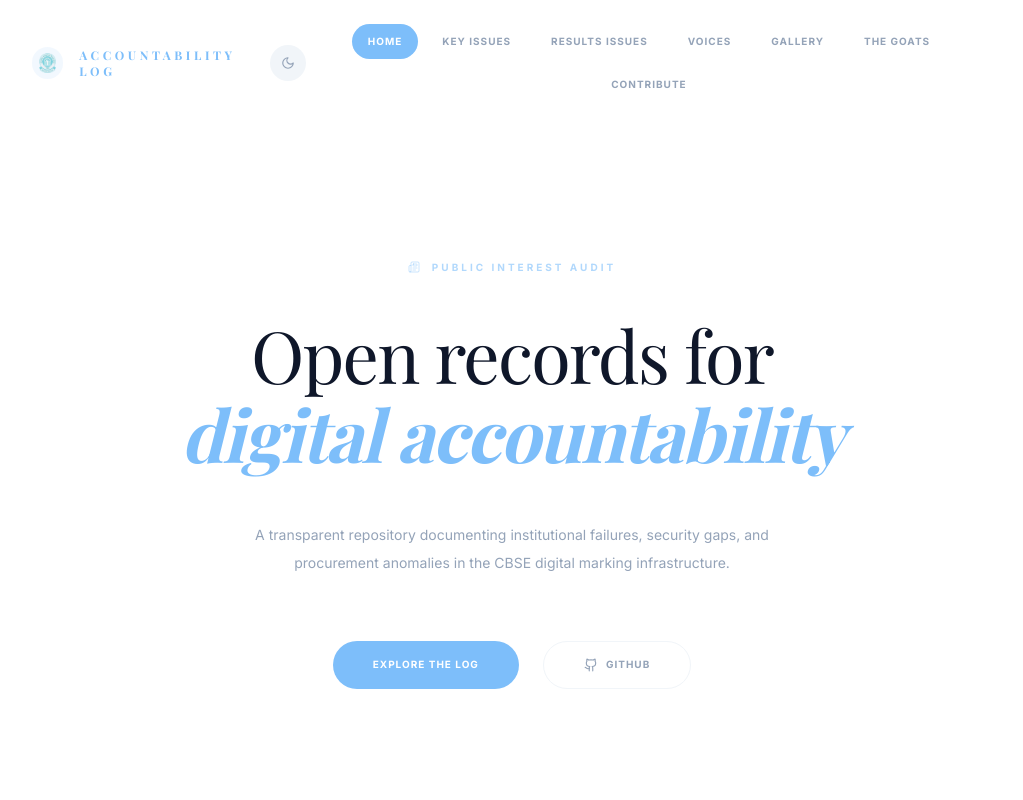
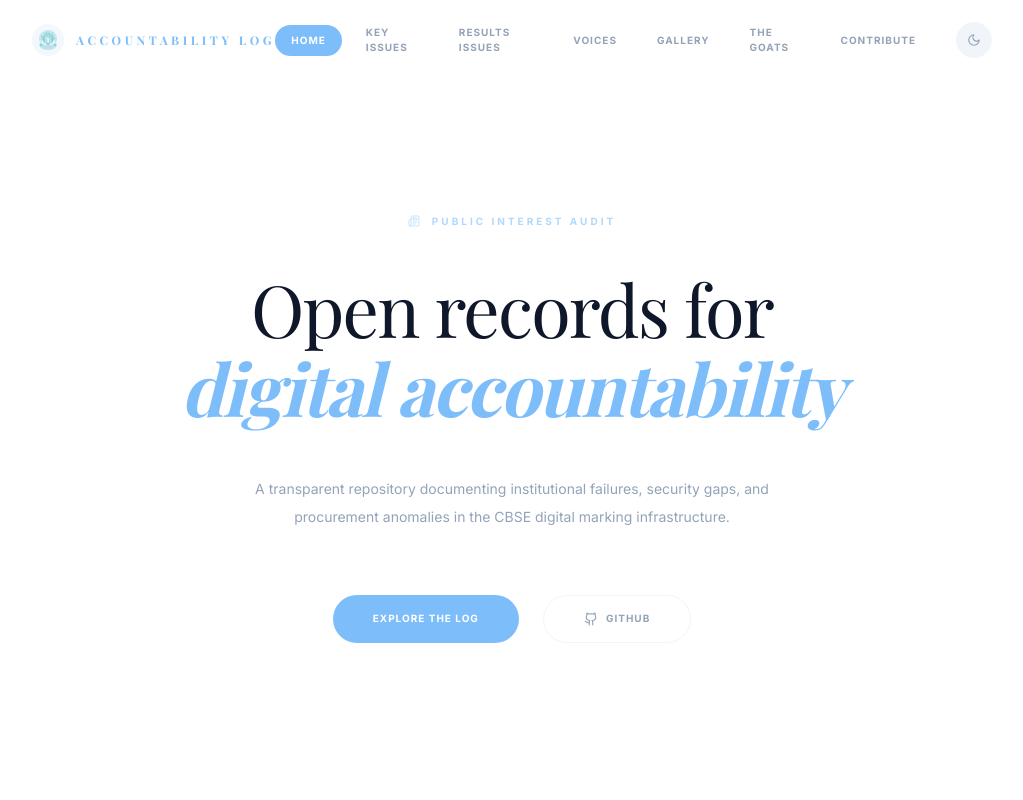
Before and after one commit to ashyyhere/cbse-accountability-log, a React (Vite) app: page / in a window 1280 px wide. Shown: the top 800 px of the page, without its empty margins (128-1151 px from the left). Built offline with nearby package versions, Linux system fonts and the light colour scheme; a web font is replaced by a local one.

Commit message:
Fixed navbar #2

```diff
--- a/src/main.jsx
+++ b/src/main.jsx
@@ -316,15 +316,42 @@
 
   return (
     <header className="misty-blur sticky top-0 z-50 bg-white/70 dark:bg-slate-950/70 border-b border-transparent dark:border-slate-800/50 transition-colors duration-200">
-      <nav className="mx-auto flex max-w-5xl flex-col items-center justify-between px-4 py-4 md:flex-row md:px-8 md:py-6">
-        <div className="flex w-full justify-between items-center md:w-auto">
-          <a className="group flex items-center gap-3 md:gap-4" href="#/">
+      <nav className="mx-auto max-w-5xl px-4 md:px-8">
+        <div className="flex h-16 md:h-20 items-center justify-between">
+          {/* Logo */}
+          <a className="group flex items-center gap-3 shrink-0" href="#/">
             <div className="flex h-7 w-7 md:h-8 md:w-8 items-center justify-center rounded-full bg-[#7dbefa]/10 p-1.5 transition-colors group-hover:bg-[#7dbefa]/20">
               <img className="h-full w-full object-contain opacity-50" src="/assets/cbse-logo.png" alt="CBSE" />
             </div>
             <span className="font-display text-[10px] md:text-xs font-bold uppercase tracking-[0.2em] md:tracking-[0.3em] text-[#7dbefa]">Accountability Log</span>
           </a>
-          <div className="flex items-center gap-2">
+
+          {/* Desktop Navigation */}
+          <div className="hidden md:flex items-center gap-1 lg:gap-2">
+            {routes.map((item) => (
+              <a
+                className={`rounded-full px-4 py-2 text-[10px] font-bold uppercase tracking-widest transition-all ${
+                  route === item.id
+                    ? "bg-[#7dbefa] text-white"
+                    : "text-slate-400 hover:text-[#7dbefa]"
+                }`}
+                href={item.href}
+                key={item.id}
+              >
+                {item.label}
+              </a>
+            ))}
+            <button
+              onClick={toggleDark}
+              className="ml-4 flex h-9 w-9 items-center justify-center rounded-full bg-slate-100 dark:bg-slate-800 text-slate-400 hover:text-[#7dbefa] transition-colors shrink-0"
+              aria-label="Toggle Dark Mode"
+            >
+              {isDark ? <Sun size={14} /> : <Moon size={14} />}
+            </button>
+          </div>
+
+          {/* Mobile Actions */}
+          <div className="flex items-center gap-2 md:hidden">
             <button
               onClick={toggleDark}
               className="flex h-9 w-9 items-center justify-center rounded-full bg-slate-100 dark:bg-slate-800 text-slate-400 hover:text-[#7dbefa] transition-colors"
@@ -334,7 +361,7 @@
             </button>
             <button
               onClick={() => setIsMenuOpen(!isMenuOpen)}
-              className="md:hidden flex h-9 w-9 items-center justify-center rounded-full bg-slate-100 dark:bg-slate-800 text-slate-400"
+              className="flex h-9 w-9 items-center justify-center rounded-full bg-slate-100 dark:bg-slate-800 text-slate-400"
               aria-label="Toggle Menu"
             >
               <MessageSquare size={14} />
@@ -343,13 +370,14 @@
         </div>
 
         {/* Mobile Menu - Collapsible */}
-        <div className={`${isMenuOpen ? 'flex' : 'hidden md:flex'} mt-4 w-full flex-wrap items-center justify-center gap-2 overflow-x-auto pb-2 hide-scrollbar md:mt-0 md:w-auto md:overflow-visible md:pb-0`}>
+        {isMenuOpen && (
+          <div className="md:hidden flex flex-wrap items-center justify-center gap-2 pb-6 pt-2">
             {routes.map((item) => (
               <a
-              className={`shrink-0 rounded-full px-4 py-2.5 text-[9px] md:text-[10px] font-bold uppercase tracking-widest transition-all ${
+                className={`rounded-full px-4 py-2.5 text-[9px] font-bold uppercase tracking-widest transition-all ${
                   route === item.id
                     ? "bg-[#7dbefa] text-white"
-                  : "text-slate-400 hover:text-[#7dbefa] dark:hover:text-[#7dbefa] bg-slate-50 md:bg-transparent dark:bg-slate-900/50 md:dark:bg-transparent"
+                    : "text-slate-400 bg-slate-50 dark:bg-slate-900/50"
                 }`}
                 href={item.href}
                 key={item.id}
@@ -359,6 +387,7 @@
               </a>
             ))}
           </div>
+        )}
       </nav>
     </header>
   );
```
Lines whose indentation alone changed are shown as unchanged.
